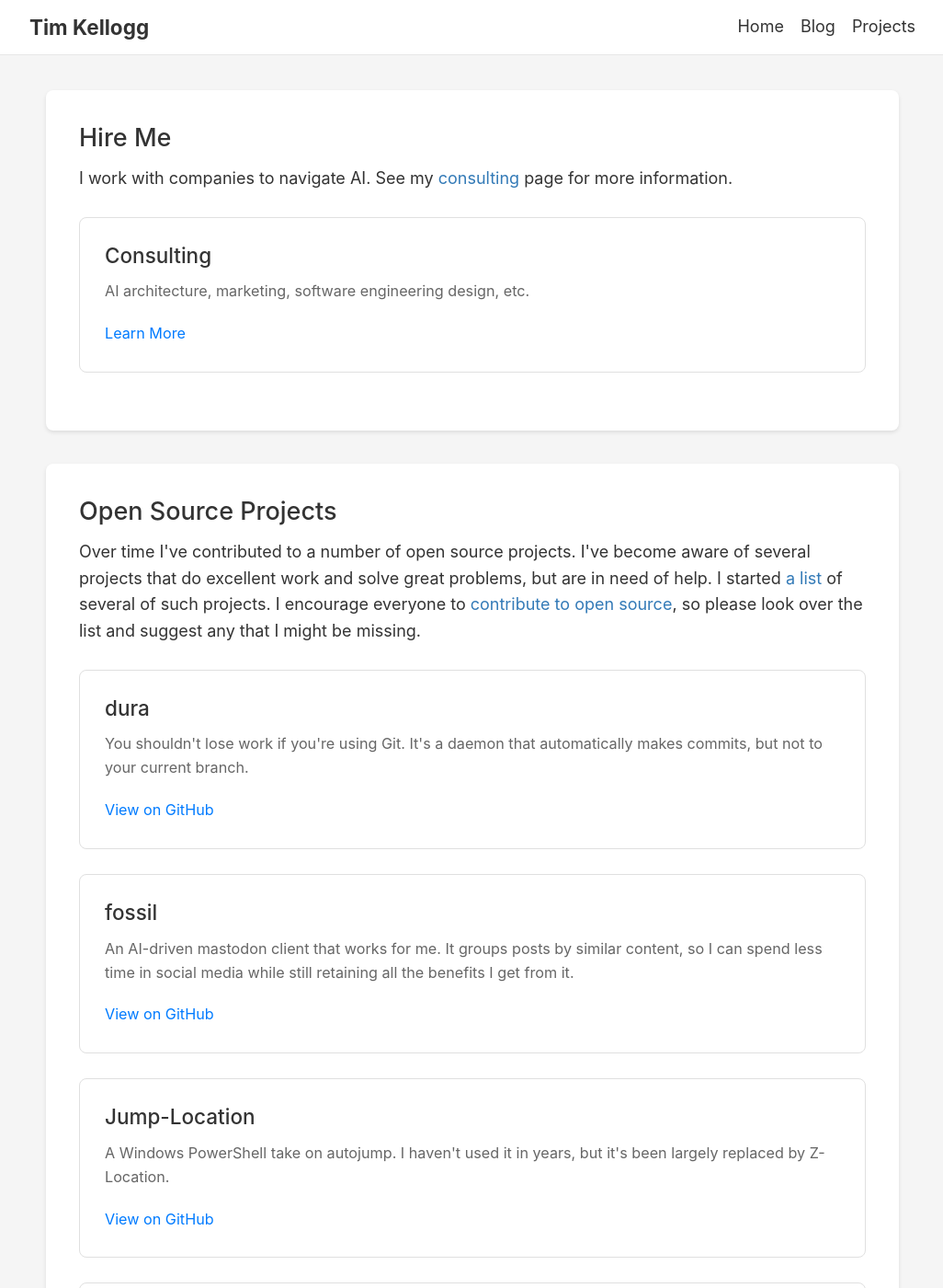
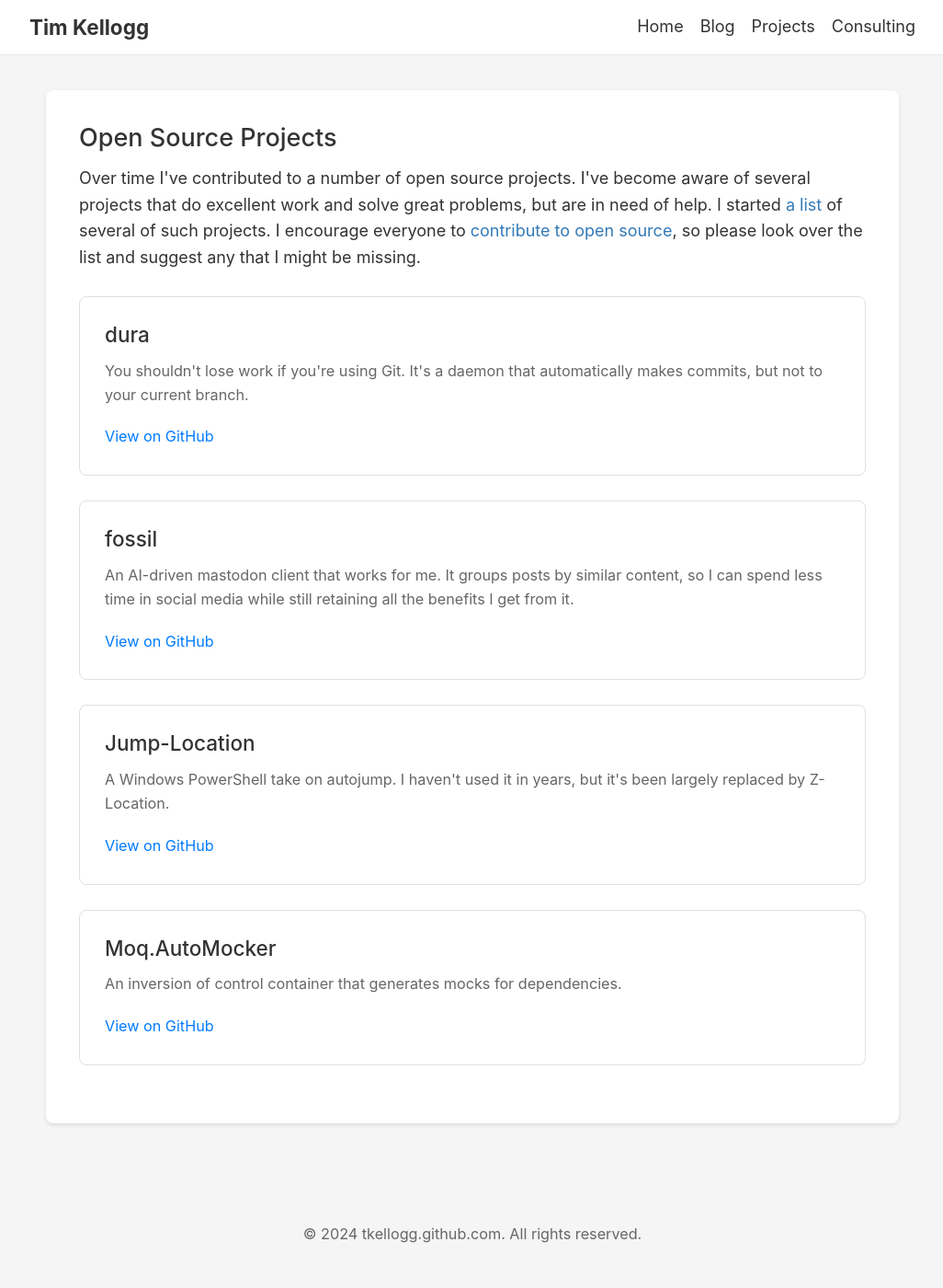
Before and after one commit to tkellogg/tkellogg.github.com, a Jekyll site: the page built from projects/index.markdown, in a window 1280 px wide and 1400 px high. Shown: the whole window at 92% size, without its empty margins (126-1152 px from the left). Built offline with Jekyll 4.4.1, drawn with Linux system fonts in a browser that asks for light colours.

Commit message:
styling changes

```diff
--- a/_layouts/default.html
+++ b/_layouts/default.html
@@ -35,7 +35,9 @@
     </div>
 
     <footer class="site-footer">
-        <p>&copy; {{ site.time | date: '%Y' }} {{ site.title }}. All rights reserved.</p>
+        <div class="footer-content">
+            <p>&copy; {{ site.time | date: '%Y' }} {{ site.title }}. All rights reserved.</p>
+        </div>
     </footer>
 </body>
 </html>
--- a/css/screen.css
+++ b/css/screen.css
@@ -1214,3 +1214,24 @@
   color: #666;
   margin-left: 0.5rem;
 }
+
+/* Footer styles */
+.site-footer {
+    background-color: #f5f5f5;
+    padding: 1rem 0;
+    text-align: center;
+    position: relative;
+    margin-top: 2rem;
+}
+
+.footer-content {
+    max-width: 1000px;
+    margin: 0 auto;
+    padding: 0 1rem;
+}
+
+.site-footer p {
+    margin: 0;
+    font-size: 0.9rem;
+    color: #666;
+}
--- a/projects/consulting/_index.markdown
+++ b/projects/consulting/_index.markdown
@@ -4,7 +4,7 @@
 --- -->
 
 <div class="content-section">
-    <h1>AI Consulting</h1>
+    <h2>AI Consulting</h2>
 
     <p>Is your business using AI but are feeling stuck? My clients often feel overwhelmed navigating the sea of options and trade-offs when rolling out AI and often just want to know if they're doing it right.</p>
 
--- a/projects/index.markdown
+++ b/projects/index.markdown
@@ -2,18 +2,6 @@
 layout: default
 title: Projects
 ---
-
-<div class="content-container">
-    <div class="content-section">
-        <h2>Hire Me</h2>
-        <p>I work with companies to navigate AI. See my <a href="/projects/consulting">consulting</a> page for more information.</p>
-        <div class="project-card">
-            <h3>Consulting</h3>
-            <p>AI architecture, marketing, software engineering design, etc.</p>
-            <a href="/projects/consulting" class="project-link">Learn More</a>
-        </div>
-    </div>
-</div>
 
 <div class="content-container">
     <div class="content-section">
```
Also changed, not shown: other parts of _layouts/default.html (+1 -1 lines).
